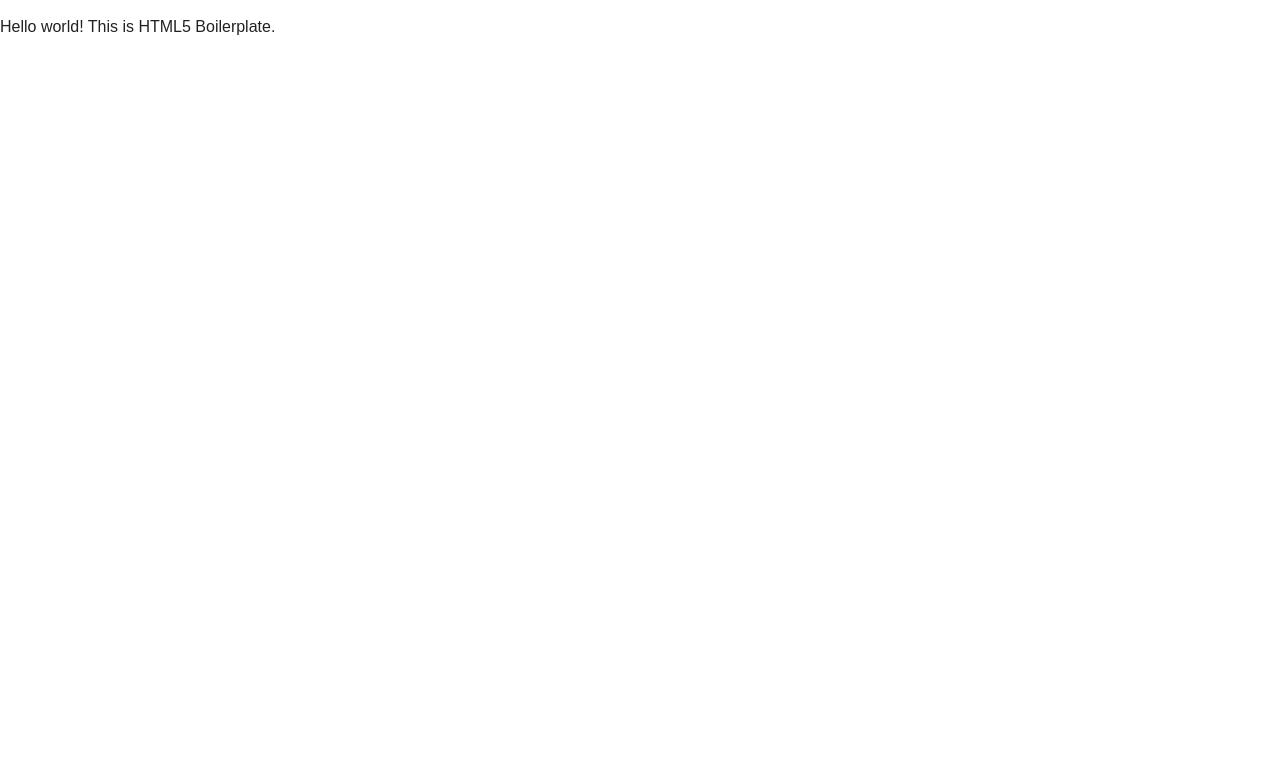
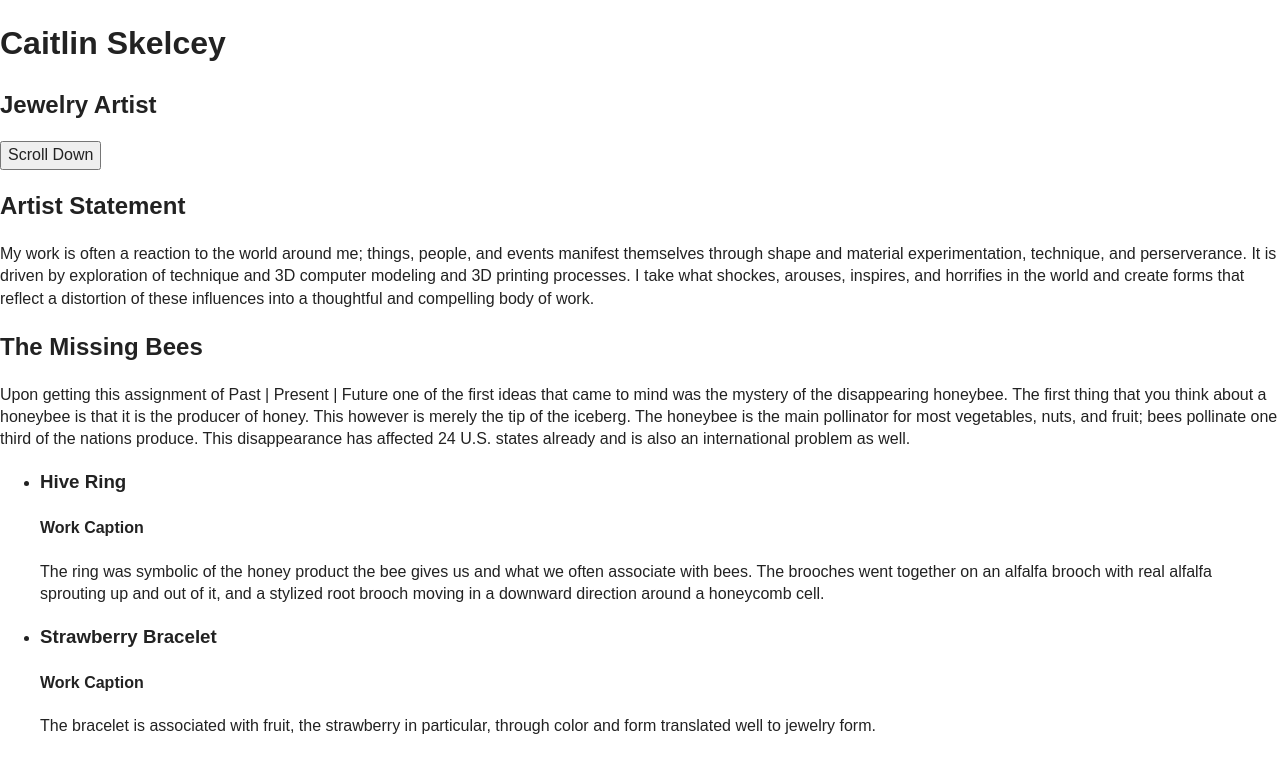
Before and after one commit to LisaVuong/skelcey, a plain HTML site: page index.html in a window 1280 px wide. Drawn offline with nearby package versions, Linux system fonts and the light colour scheme.

Commit message:
wrote index.html structure

```diff
--- a/index.html
+++ b/index.html
@@ -20,7 +20,53 @@
         <![endif]-->
 
         <!-- Add your site or application content here -->
-        <p>Hello world! This is HTML5 Boilerplate.</p>
+        <section class="title">
+            <h1>Caitlin Skelcey</h1>
+            <h2>Jewelry Artist</h2>
+
+            <button type="button">Scroll Down</button>
+        </section>
+
+        <section class="about">
+            <h2>Artist Statement</h2>
+            <p>
+                My work is often a reaction to the world around me; things, people, and events manifest themselves through shape and material experimentation, technique, and perserverance. It is driven by exploration of technique and 3D computer modeling and 3D printing processes. I take what shockes, arouses, inspires, and horrifies in the world and create forms that reflect a distortion of these influences into a thoughtful and compelling body of work.
+            </p>
+        </section>
+
+        <section class="portfolio portfolio__bees">
+            <h2>The Missing Bees</h2>
+            <p>
+                Upon getting this assignment of Past | Present | Future one of the first ideas that came to mind was the mystery of the disappearing honeybee. The first thing that you think about a honeybee is that it is the producer of honey. This however is merely the tip of the iceberg. The honeybee is the main pollinator for most vegetables, nuts, and fruit; bees pollinate one third of the nations produce. This disappearance has affected 24 U.S. states already and is also an international problem as well.
+            </p>
+            <ul class="project-list">
+                <li class="project__left">
+                    <aside>
+                        <!-- insert images here -->
+                    </aside>
+                    <div class="content">
+                        <h3>Hive Ring</h3>
+                        <h4>Work Caption</h4>
+                        <p>
+                            The ring was symbolic of the honey product the bee gives us and what we often associate with bees. The brooches went together on an alfalfa brooch with real alfalfa sprouting up and out of it, and a stylized root brooch moving in a downward direction around a honeycomb cell.
+                        </p>
+                    </div>
+                </li>
+                <li class="project__right">
+                    <aside>
+                        <!-- insert images here -->
+                    </aside>
+                    <div class="content">
+                        <h3>Strawberry Bracelet</h3>
+                        <h4>Work Caption</h4>
+                        <p>
+                            The bracelet is associated with fruit, the strawberry in particular, through color and form translated well to jewelry form.
+                        </p>
+                    </div>
+                </li>
+            </ul>
+        </section>
+
 
         <script src="//ajax.googleapis.com/ajax/libs/jquery/1.11.2/jquery.min.js"></script>
         <script>window.jQuery || document.write('<script src="js/vendor/jquery-1.11.2.min.js"><\/script>')</script>
```
